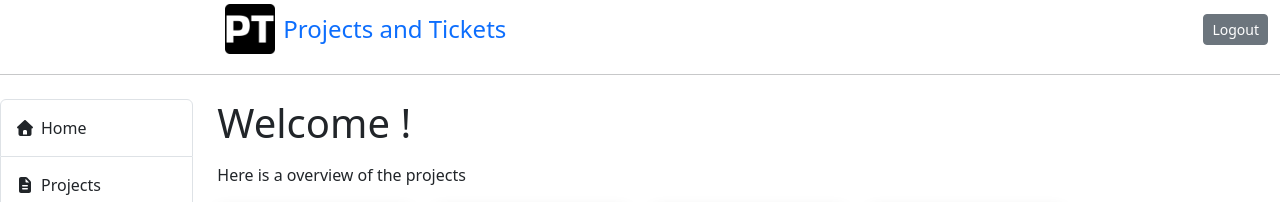
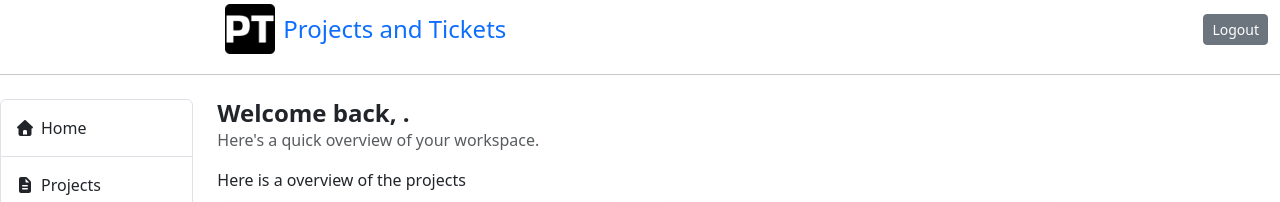
Before and after one commit to CorneliasTebello/node-projects-tasks-app, a Next.js app in the folder react_app/: page /home in a window 1280 px wide. Shown: the top 202 px of the page. Built offline with nearby package versions, Linux system fonts and the light colour scheme; no server answers; sample sign-in values are in the browser's storage.

Commit message:
Updated welcome message styling

```diff
--- a/react_app/app/(routes)/home/WelcomeMessage.js
+++ b/react_app/app/(routes)/home/WelcomeMessage.js
@@ -17,5 +17,8 @@ export default function WelcomeMessage(){
 
 
 
-	return <h1 className="mb-3"> Welcome {userFirstName}!</h1>
+	return <>
+	<h4 className="fw-bold mb-0"> Welcome back, {userFirstName}.</h4>
+	<p className="text-muted">Here's a quick overview of your workspace.</p>
+	</>;
 }
```
